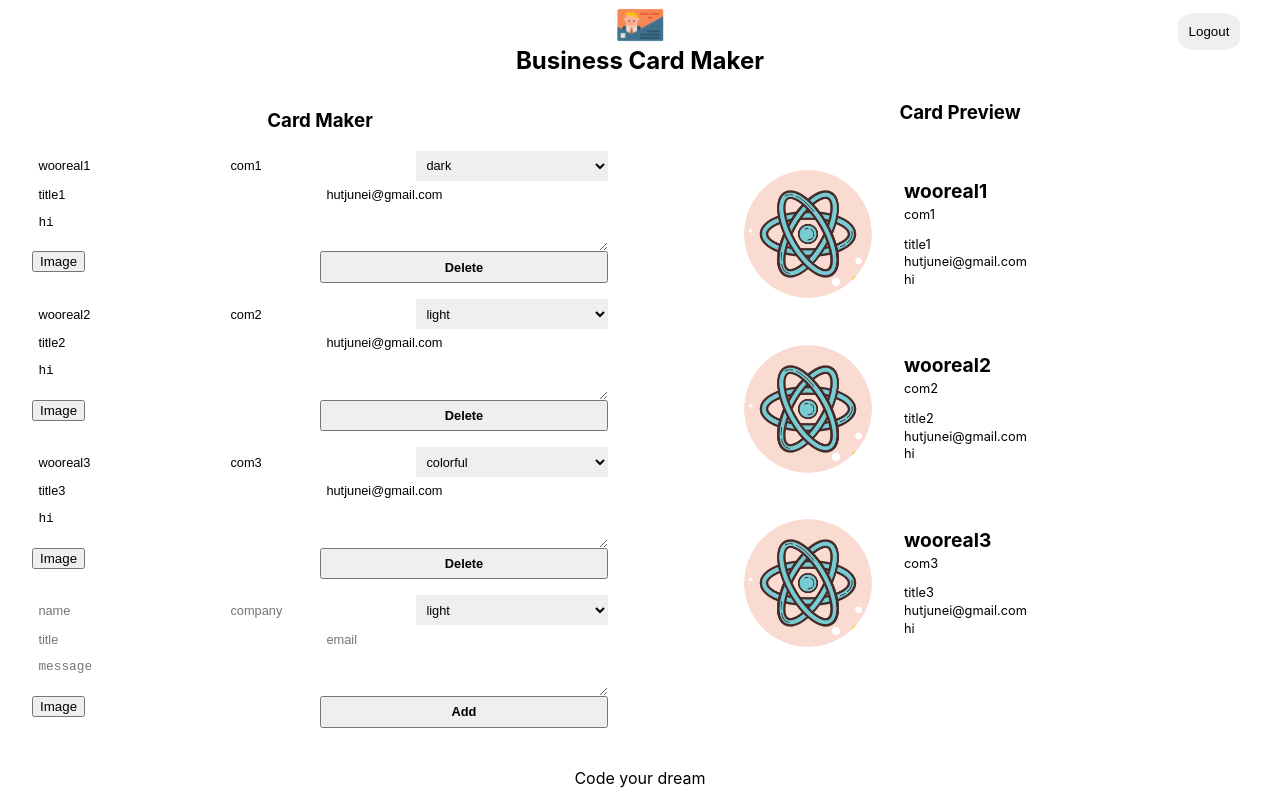
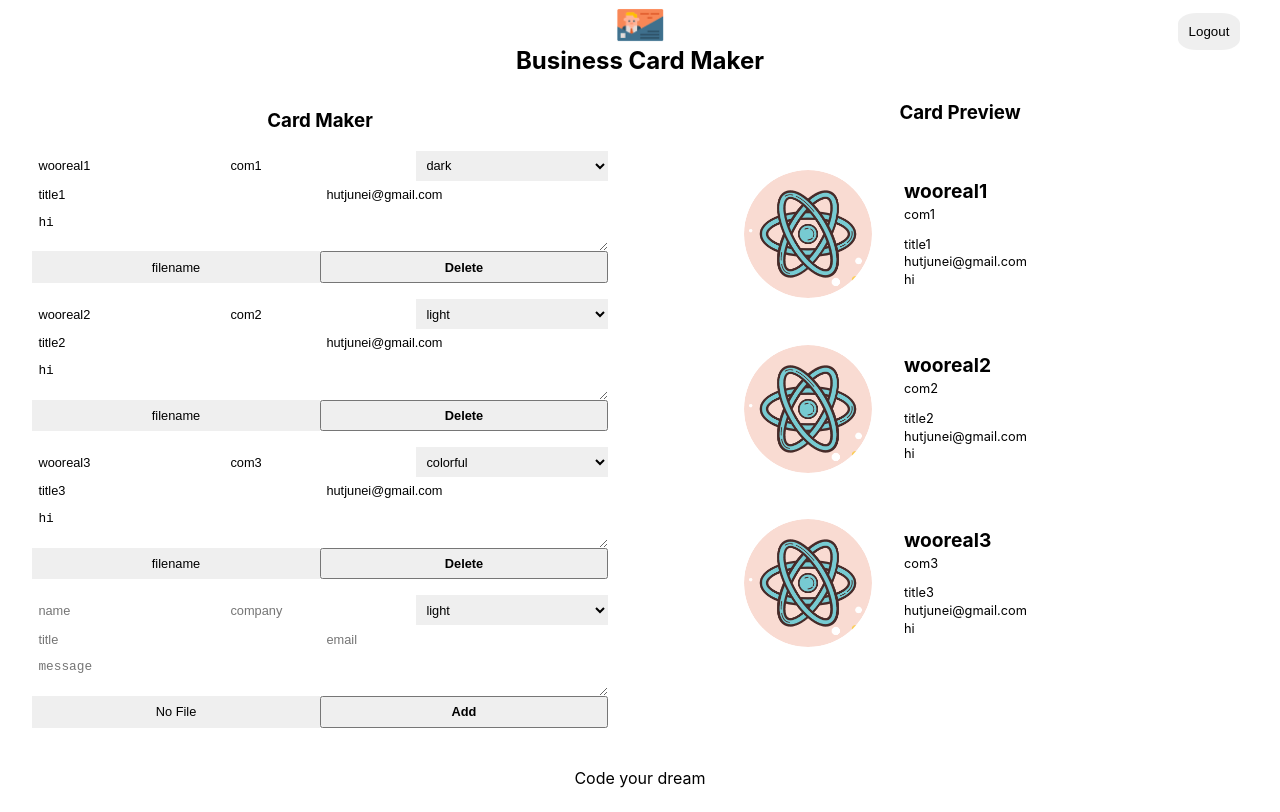
Before and after one commit to woojinkimu/businessCard, a React (Create React App) app: page /maker in a window 1280 px wide. Built offline with nearby package versions, Linux system fonts and the light colour scheme; no server answers; sample sign-in values are in the browser's storage.

Commit message:
add ahndle image uploading

```diff
--- a/src/app.jsx
+++ b/src/app.jsx
@@ -4,7 +4,7 @@
 import styles from './app.module.css';
 import { BrowserRouter, Route, Switch } from 'react-router-dom';
 
-function App({authService}) {
+function App({FileInput, authService}) {
   return (
     <div className={styles.app}>
       <BrowserRouter>
@@ -13,7 +13,7 @@
             <Login authService={authService} />
           </Route>
           <Route path="/maker">
-            <Maker authService={authService} />
+            <Maker authService={authService} FileInput={FileInput} />
           </Route>
         </Switch>
       </BrowserRouter>
--- a/src/components/card_add_form/card_add_form.jsx
+++ b/src/components/card_add_form/card_add_form.jsx
@@ -1,9 +1,8 @@
-import React, { useRef } from 'react';
+import React, { useRef, useState } from 'react';
 import Button from '../button/button';
-import ImageFileInput from '../image_file_input/image_file_input';
 import styles from './card_add_form.module.css';
 
-const CardAddForm = ({onAdd}) => {
+const CardAddForm = ({FileInput, onAdd}) => {
   const nameRef = useRef();
   const companyRef = useRef();
   const themeRef = useRef();
@@ -11,6 +10,14 @@
   const emailRef = useRef();
   const messageRef = useRef();
   const formRef = useRef();
+  const [file, setFile] = useState({fileName: null, fileURL: null});
+
+  const onFileChange = (file) => {
+    setFile({
+      fileName: file.name,
+      fileURL: file.url,
+    })
+  };
 
   const onSubmit = (event) => {
     event.preventDefault();
@@ -22,10 +29,11 @@
       title: titleRef.current.value || '',
       email: emailRef.current.value || '',
       message: messageRef.current.value || '',
-      fileName: '',
-      fileURL: '',
+      fileName: file.fileName || '',
+      fileURL: file.fileURL || '',
     };
     formRef.current.reset();
+    setFile({fileName: null, fileURL: null});
     onAdd(card);
   };
 
@@ -42,7 +50,7 @@
       <input ref={emailRef} className={styles.input} type="text" name="email" placeholder="email" />
       <textarea ref={messageRef} className={styles.textarea} name="message" placeholder="message"></textarea>
       <div className={styles.fileInput}>
-        <ImageFileInput />
+        <FileInput onFileChange={onFileChange} name={file.fileName} />
       </div>
       <Button name="Add" onClick={onSubmit} />
     </form>
--- a/src/components/card_edit_form/card_edit_form.jsx
+++ b/src/components/card_edit_form/card_edit_form.jsx
@@ -1,12 +1,19 @@
 import React from 'react';
 import Button from '../button/button';
-import ImageFileInput from '../image_file_input/image_file_input';
 import styles from './card_edit_form.module.css';
 
-const CardEditForm = ({card, updateCard, deleteCard}) => {
+const CardEditForm = ({FileInput, card, updateCard, deleteCard}) => {
   const {name, company, title, email, message, theme, fileName, fileURL} = card;
   const onSubmit = () => {
     deleteCard(card);
+  }
+
+  const onFileChange = (file) => {
+    updateCard({
+      ...card,
+      fileName: file.name,
+      fileURL: file.url,
+    })
   }
 
   const onChange = (event) => {
@@ -32,7 +39,7 @@
       <input className={styles.input} type="text" name="email" value={email} onChange={onChange} />
       <textarea className={styles.textarea} name="message" defaultValue={message} onChange={onChange}></textarea>
       <div className={styles.fileInput}>
-        <ImageFileInput />
+        <FileInput onFileChange={onFileChange} name={fileName} />
       </div>
       <Button name="Delete" onClick={onSubmit} />
     </form>
--- a/src/components/editor/editor.jsx
+++ b/src/components/editor/editor.jsx
@@ -3,14 +3,14 @@
 import CardEditForm from '../card_edit_form/card_edit_form';
 import styles from './editor.module.css';
 
-const Editor = ({cards, addCard, updateCard, deleteCard}) => (
+const Editor = ({FileInput, cards, addCard, updateCard, deleteCard}) => (
   <section className={styles.editor}>
     <h1 className={styles.title}>Card Maker</h1>
     {
       Object.keys(cards).map(key =>
-      <CardEditForm updateCard={updateCard} deleteCard={deleteCard} card={cards[key]} key={key} />)
+      <CardEditForm FileInput={FileInput} updateCard={updateCard} deleteCard={deleteCard} card={cards[key]} key={key} />)
     }
-    <CardAddForm onAdd={addCard} updateCard={updateCard} deleteCard={deleteCard} />
+    <CardAddForm FileInput={FileInput} onAdd={addCard} updateCard={updateCard} deleteCard={deleteCard} />
   </section>
 );
 
--- a/src/components/image_file_input/image_file_input.jsx
+++ b/src/components/image_file_input/image_file_input.jsx
@@ -1,8 +1,38 @@
-import React from 'react';
+import React, { useRef } from 'react';
 import styles from './image_file_input.module.css';
 
-const ImageFileInput = (props) => (
-      <button>Image</button>
+const ImageFileInput = ({imageUploader, name, onFileChange}) => {
+  const inputRef = useRef();
+  const onButtonClick = (event) => {
+    event.preventDefault();
+    inputRef.current.click();
+  }
+
+  const onChange = async (event) => {
+    console.log(event.target.files[0]);
+    const uploaded = await imageUploader.upload(event.target.files[0]);
+    console.log(uploaded);
+    onFileChange({
+      name: uploaded.original_filename,
+      url: uploaded.url,
+    });
+  }
+
+  return (
+    <div className={styles.container}>
+      <input
+        ref={inputRef}
+        className={styles.input}
+        type="file"
+        accept="image/*"
+        name="file"
+        onChange={onChange}
+      />
+      <button className={styles.button} onClick={onButtonClick}>
+        {name || 'No File'}
+      </button>
+    </div>
   );
+};
 
 export default ImageFileInput;
--- a/src/components/image_file_input/image_file_input.module.css
+++ b/src/components/image_file_input/image_file_input.module.css
@@ -0,0 +1,24 @@
+@value makerLightGrey from '/src/common/colors.css';
+
+.container {
+  width: 100%;
+  height: 100%;
+  display: flex;
+}
+
+.input {
+  display: none;
+}
+
+.button {
+  width: 100%;
+  background-color: makerLightGrey;
+  cursor: pointer;
+  border: 0;
+  outline: 0;
+  font-size: 0.8rem;
+}
+
+.button:hover {
+  opacity: 0.8;
+}
--- a/src/components/maker/maker.jsx
+++ b/src/components/maker/maker.jsx
@@ -6,7 +6,7 @@
 import Preview from '../preview/preview';
 import styles from './maker.module.css';
 
-const Maker = ({authService}) => {
+const Maker = ({FileInput, authService}) => {
   const [cards, setCards] = useState({
     '1': {
       id: '1',
@@ -78,7 +78,7 @@
     <section className={styles.maker}>
       <Header onLogout={onLogout} />
       <div className={styles.container}>
-        <Editor cards={cards} addCard={createOrUpdateCard} updateCard={createOrUpdateCard} deleteCard={deleteCard} />
+        <Editor FileInput={FileInput} cards={cards} addCard={createOrUpdateCard} updateCard={createOrUpdateCard} deleteCard={deleteCard} />
         <Preview cards={cards} />
       </div>
       <Footer />
--- a/src/index.js
+++ b/src/index.js
@@ -4,11 +4,18 @@
 import App from './app';
 import reportWebVitals from './reportWebVitals';
 import AuthService from './service/auth_service';
+import ImageUploader from './service/image_uploader';
+import ImageFileInput from './components/image_file_input/image_file_input';
 
 const authService = new AuthService();
+const imageUploader = new ImageUploader();
+const FileInput = props => (
+  <ImageFileInput {...props}  imageUploader={imageUploader} />
+);
+
 ReactDOM.render(
   <React.StrictMode>
-    <App authService={authService} />
+    <App authService={authService} FileInput={FileInput} />
   </React.StrictMode>,
   document.getElementById('root')
 );
--- /dev/null
+++ b/src/service/image_uploader.js
@@ -0,0 +1,17 @@
+class ImageUploader {
+  async upload(file){
+    const data = new FormData();
+    data.append('file', file);
+    data.append('upload_preset', 'lzuwmmt8');
+    const res = await fetch(
+      "https://api.cloudinary.com/v1_1/djhhv6nld/upload",
+      {
+        method: 'POST',
+        body: data,
+      }
+    );
+    return await res.json();
+  }
+}
+
+export default ImageUploader;
```
